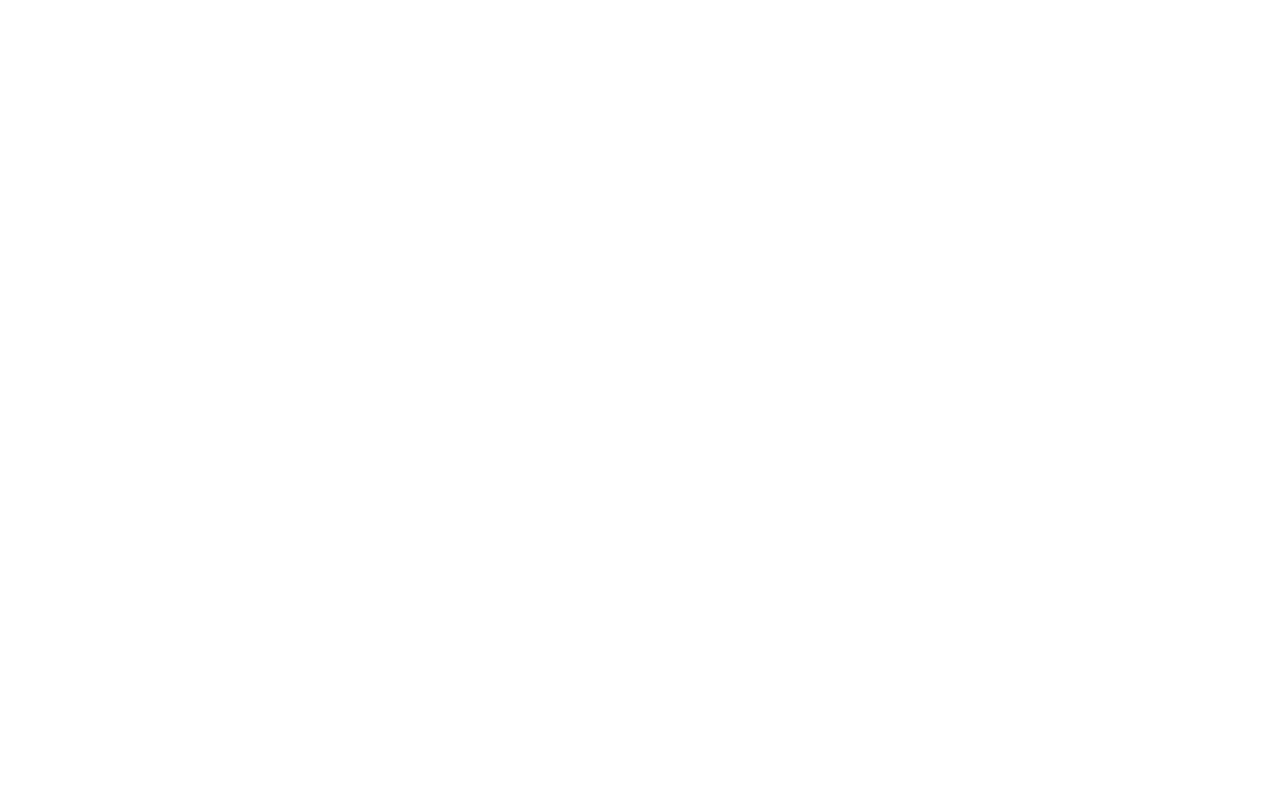
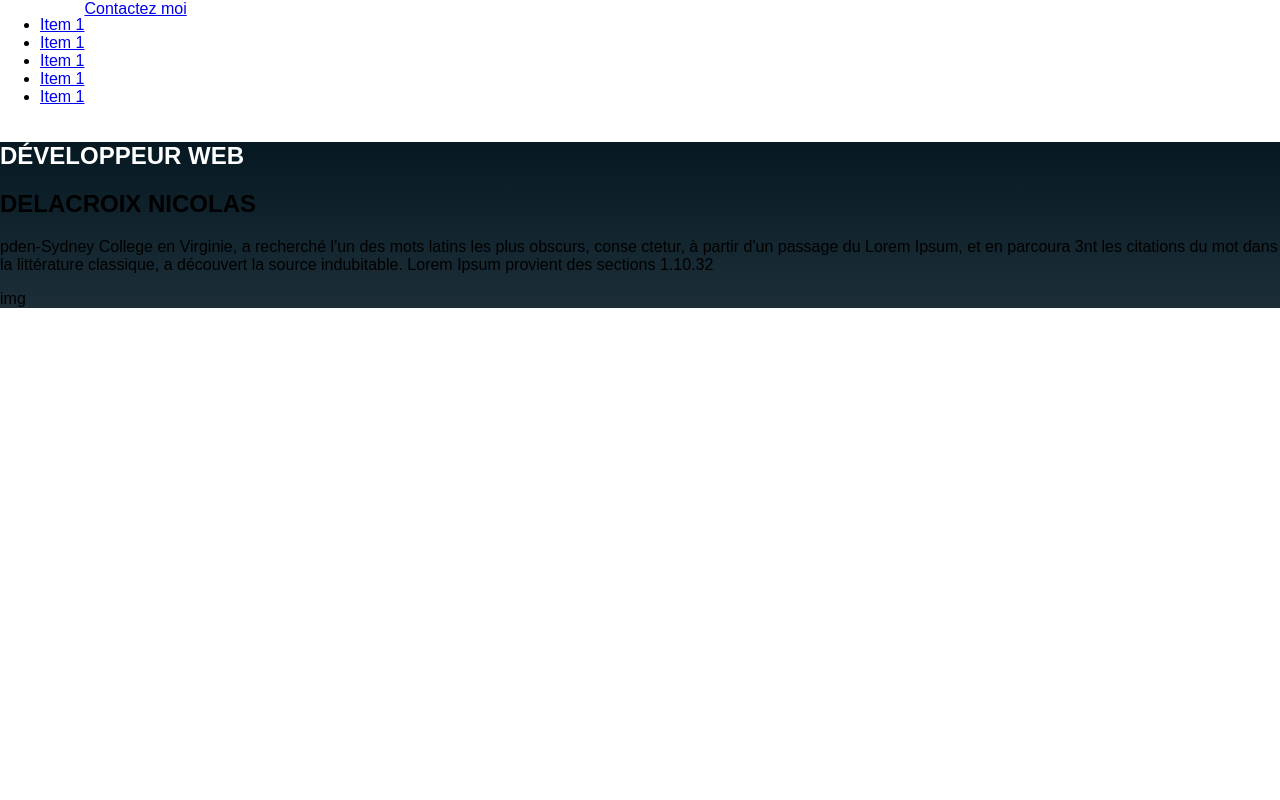
Before and after one commit to Nicolas100194/PortfolioV2, a PHP site: page / in a window 1280 px wide. Before the commit the page is empty. Run offline with PHP 8.4, Linux system fonts and the light colour scheme.

Commit message:
mise en place structure

```diff
--- /dev/null
+++ b/admin.php
@@ -0,0 +1,2 @@
+<link rel="stylesheet" href="assets/main.css">
+<h1>admin</h1>
--- /dev/null
+++ b/assets/main.css
@@ -0,0 +1,27 @@
+@import url("https://fonts.googleapis.com/css2?family=Montserrat:wght@100;400&family=Roboto:ital,wght@0,100;0,300;0,400;0,500;0,700;0,900;1,100;1,300;1,400;1,500;1,700;1,900&display=swap");
+body {
+  font-family: sans-serif;
+  margin: 0;
+}
+
+/*------------------------------------------
+ *  Responsive
+ * -----------------------------------------*/
+h1 {
+  color: #ffffff;
+}
+
+h1, h2 {
+  text-transform: uppercase;
+}
+
+.header-section {
+  background: #061923;
+  background: linear-gradient(0deg, rgba(6, 25, 35, 0.91) 0%, #061923 100%);
+}
+
+.container-header {
+  display: flex;
+}
+
+/*# sourceMappingURL=main.css.map */
--- /dev/null
+++ b/assets/main.sass
@@ -0,0 +1,11 @@
+//BASE
+@import "./sass/base/base"
+
+//UTILS
+@import "./sass/utils/fonts"
+@import "./sass/utils/mixins"
+@import "./sass/utils/variables"
+
+//PAGES
+@import "./sass/pages/home"
+@import "./sass/pages/header"
--- /dev/null
+++ b/assets/sass/base/_base.sass
@@ -0,0 +1,5 @@
+@import "../utils/variables"
+
+body
+  font-family: $fPrincipal
+  margin: 0
--- /dev/null
+++ b/assets/sass/pages/header.css
@@ -0,0 +1,5 @@
+.container-header {
+  display: flex;
+}
+
+/*# sourceMappingURL=header.css.map */
--- /dev/null
+++ b/assets/sass/pages/header.sass
@@ -0,0 +1,2 @@
+.container-header
+  display: flex
--- /dev/null
+++ b/assets/sass/pages/home.css
@@ -0,0 +1,3 @@
+
+
+/*# sourceMappingURL=home.css.map */
--- /dev/null
+++ b/assets/sass/pages/home.sass
@@ -0,0 +1,9 @@
+h1
+  color: $cWhite
+
+h1,h2
+  text-transform: uppercase
+
+.header-section
+  background: rgb(6,25,35)
+  background: linear-gradient(0deg, rgba(6,25,35,0.91) 0%, rgba(6,25,35,1) 100%)
--- /dev/null
+++ b/assets/sass/utils/_fonts.sass
@@ -0,0 +1 @@
+@import url('https://fonts.googleapis.com/css2?family=Montserrat:wght@100;400&family=Roboto:ital,wght@0,100;0,300;0,400;0,500;0,700;0,900;1,100;1,300;1,400;1,500;1,700;1,900&display=swap')
--- /dev/null
+++ b/assets/sass/utils/_mixins.sass
@@ -0,0 +1,68 @@
+/*------------------------------------------
+    Responsive
+  -----------------------------------------*/
+@mixin min992
+  @media (min-width: 992px)
+    @content
+
+@mixin min768
+  @media (min-width: 768px)
+    @content
+
+@mixin max1600
+  @media (max-width: 1600px)
+    @content
+
+@mixin max1400
+  @media (max-width: 1400px)
+    @content
+
+@mixin max1360
+  @media (max-width: 1360px)
+    @content
+
+@mixin max1224
+  @media (max-width: 1224px)
+    @content
+
+@mixin max1124
+  @media (max-width: 1124px)
+    @content
+
+@mixin max1053
+  @media (max-width: 1053px)
+    @content
+
+@mixin max1024
+  @media (max-width: 1024px)
+    @content
+
+@mixin max992
+  @media (max-width: 992px)
+    @content
+
+@mixin max767
+  @media (max-width: 767px)
+    @content
+
+@mixin max600
+  @media (max-width: 600px)
+    @content
+
+// UTILISER LE MOINS POSSIBLE
+@mixin max550
+  @media (max-width: 550px)
+    @content
+
+@mixin max480
+  @media (max-width: 480px)
+    @content
+
+@mixin max350
+  @media (max-width: 480px)
+    @content
+
+// ORIENTATION ECRAN
+@mixin landscape
+  @media screen and (orientation: landscape)
+    @content
--- /dev/null
+++ b/assets/sass/utils/_variables.sass
@@ -0,0 +1,9 @@
+//FONTS
+$fPrincipal : sans-serif
+
+//COLORS
+$cPrinc : #FF3535
+$cSecond : #FF5C5C
+
+$cBlack: #000000
+$cWhite: #ffffff
--- /dev/null
+++ b/footer.php
@@ -0,0 +1,3 @@
+<h1>Footer.php</h1>
+</body>
+</html>
--- /dev/null
+++ b/header.php
@@ -0,0 +1,25 @@
+<!doctype html>
+<html lang="fr">
+<head>
+    <meta charset="UTF-8">
+    <meta name="viewport"
+          content="width=device-width, user-scalable=no, initial-scale=1.0, maximum-scale=1.0, minimum-scale=1.0">
+    <meta http-equiv="X-UA-Compatible" content="ie=edge">
+    <link rel="stylesheet" href="assets/main.css">
+    <title>Document</title>
+</head>
+<body>
+<header>
+    <div class="container-header">
+        <nav class="container-menu">
+            <ul>
+                <li><a href="#">Item 1</a></li>
+                <li><a href="#">Item 1</a></li>
+                <li><a href="#">Item 1</a></li>
+                <li><a href="#">Item 1</a></li>
+                <li><a href="#">Item 1</a></li>
+            </ul>
+        </nav>
+        <a href="#">Contactez moi</a>
+    </div>
+</header>
--- a/index.php
+++ b/index.php
@@ -1 +1,15 @@
-<?php
+ <?php require_once('header.php')?>
+ <main>
+     <section class="header-section">
+         <h1>Développeur web</h1>
+         <h2>delacroix nicolas</h2>
+         <p>
+             pden-Sydney College en Virginie, a recherché l'un des mots latins les plus obscurs, conse
+             ctetur, à partir d'un passage du Lorem Ipsum, et en parcoura
+             3nt les citations du mot dans la littérature
+             classique, a découvert la source indubitable. Lorem Ipsum provient des sections 1.10.32
+         </p>
+         <div class="arrow">img</div>
+     </section>
+ </main>
+ <?php require_once('footer.php')?>
```
Also changed, not shown: 3 other files.
